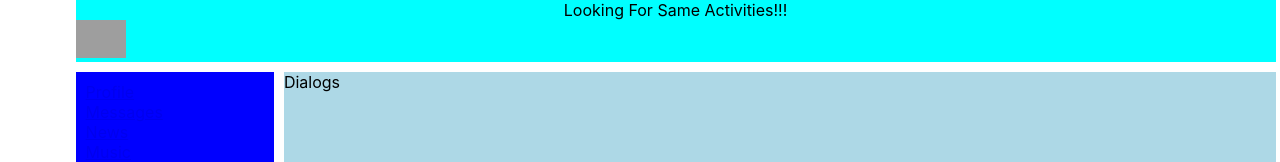
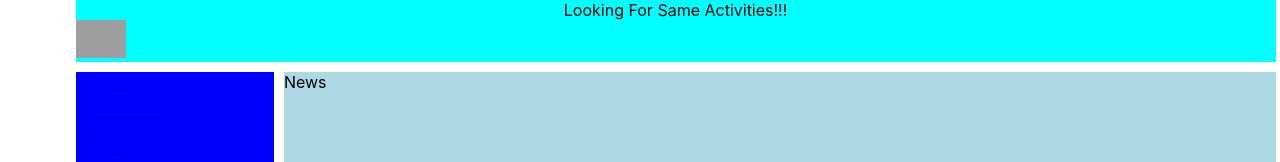
Before and after one commit to OlgaSadova/GoRelaxTogether, a React (Create React App) app: page /news in a window 1280 px wide. Shown: the top 162 px of the page. Built offline with nearby package versions, Linux system fonts and the light colour scheme; grey boxes are pictures that could not be loaded.

Commit message:
Components

```diff
--- a/package.json
+++ b/package.json
@@ -8,6 +8,7 @@
     "@testing-library/user-event": "^7.2.1",
     "react": "^16.13.1",
     "react-dom": "^16.13.1",
+    "react-router-dom": "^5.2.0",
     "react-scripts": "3.4.1"
   },
   "scripts": {
--- a/src/App.js
+++ b/src/App.js
@@ -4,19 +4,26 @@ import Header from './components/Header/Header.jsx';
 import Navbar from './components/Navbar/Navbar.jsx';
 import Profile from './components/Profile/Profile.jsx';
 import Dialogs from './components/Dialogs/Dialogs.jsx';
-
+import { Route, BrowserRouter } from 'react-router-dom';
+import News from './components/News/News.jsx';
+import Music from './components/Music/Music.jsx';
+import Settings from './components/Settings/Settings.jsx';
 function App() {
   return (
+    <BrowserRouter>
     <div className='app-wrapper'>
     <Header/>
     <Navbar/>
     <div className='app-wrapper-content'>
-    {/* <Profile/> */}
-    <Dialogs/>
+
+    <Route path='/profile' component={Profile}/>
+    <Route path='/dialogs' component={Dialogs}/>
+    <Route path='/news' component={News}/>
+    <Route path='/music' component={Music}/>
+    <Route path='/settings' component={Settings}/>
     </div>
-    {/* <Profile/> */}
-
      </div>
+     </BrowserRouter>
   );
 }
 
--- /dev/null
+++ b/src/components/Music/Music.jsx
@@ -0,0 +1,9 @@
+import React from 'react';
+import classes from './Music.module.css';
+export default function Music() {
+    return (
+        <div>
+            Music
+        </div>
+    )
+}
--- a/src/components/Navbar/Navbar.jsx
+++ b/src/components/Navbar/Navbar.jsx
@@ -8,7 +8,7 @@ export default function Navbar() {
          <a href='/profile'>Profile</a>
         </div>
 
-        <div className={classes.message}><a href='/messages'>Messages</a></div>
+        <div className={classes.message}><a href='/dialogs'>Messages</a></div>
         <div className={classes.item}><a href='/news'>News</a></div>
         <div className={classes.item}><a href='music'>Music</a></div>
         <div className={classes.item}><a href='settings'>Settings</a></div>
--- /dev/null
+++ b/src/components/News/News.jsx
@@ -0,0 +1,10 @@
+import React from 'react';
+import classes from './News.module.css';
+
+export default function News() {
+    return (
+        <div>
+            News
+        </div>
+    )
+}
--- /dev/null
+++ b/src/components/Settings/Settings.jsx
@@ -0,0 +1,10 @@
+import React from 'react';
+import classes from './Settings.module.css';
+
+export default function Settings() {
+    return (
+        <div>
+            Settings
+        </div>
+    )
+}
```
Also changed, not shown: src/components/Music/Music.module.css (added), src/components/News/News.module.css (added), src/components/Settings/Settings.module.css (added), 1 other file (tests, documents, lock files or other folders).
